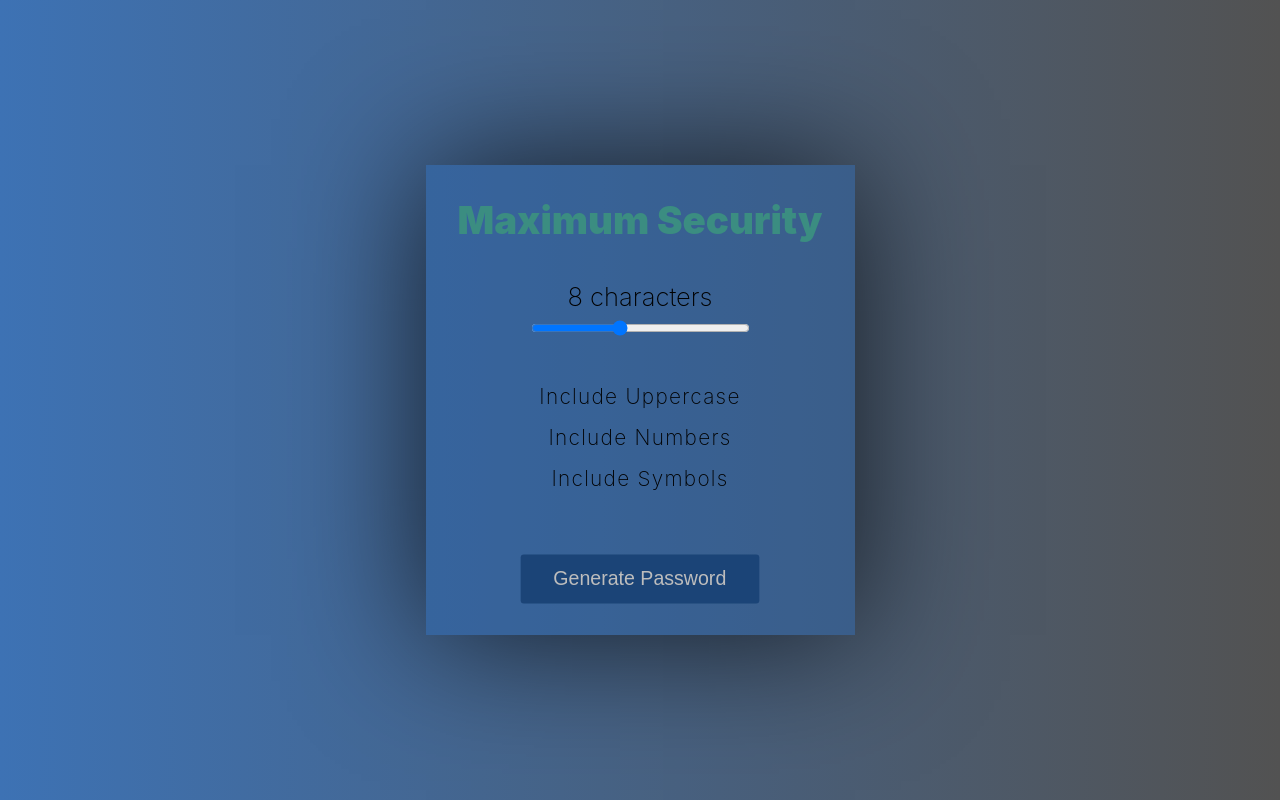
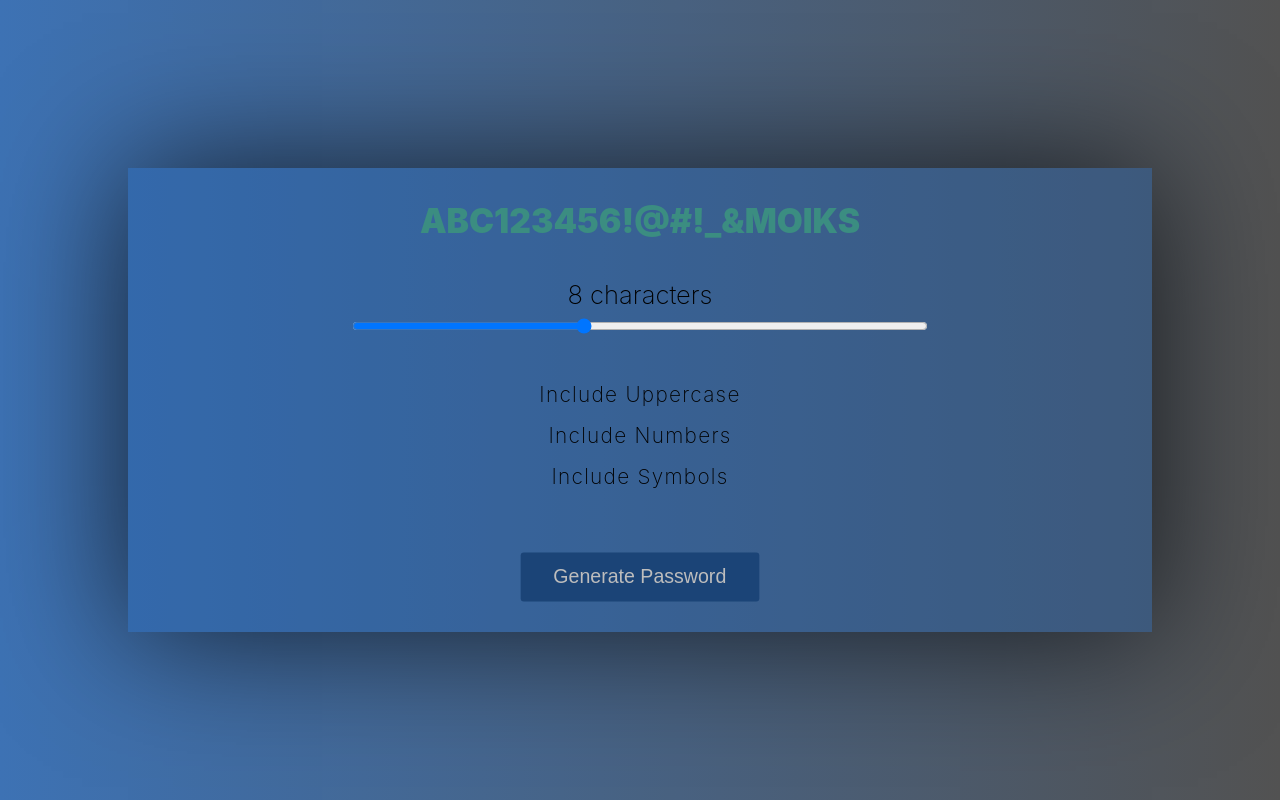
Before and after one commit to charlesmartinreed/yet-another-password-generator, a plain HTML site: page index.html in a window 1280 px wide. Both pictures are taken after a click on the input "Generate Password". Drawn offline with Linux system fonts and the light colour scheme.

Commit message:
Fix width issue with app container on max pass length.

```diff
--- a/index.html
+++ b/index.html
@@ -45,7 +45,7 @@
         <div class="checkbox-custom"></div>
       </label>
 
-      <input type="submit" value="Generate Password" />
+      <input type="submit" value="Generate Password" id="generate-button" />
     </div>
   </body>
 </html>
--- a/script.js
+++ b/script.js
@@ -1,5 +1,7 @@
 const characterCountSpan = document.getElementById("slider-character-count");
 const characterCountSlider = document.getElementById("slider-character");
+const passwordFieldEl = document.querySelector(".app-password-field");
+const generatePasswordButton = document.getElementById("generate-button");
 
 characterCountSlider.addEventListener("change", e => {
   if (e.target.value === "1") {
@@ -9,6 +11,15 @@ characterCountSlider.addEventListener("change", e => {
   }
 });
 
+generatePasswordButton.addEventListener("click", () => {
+  const password = generateNewPassword();
+  passwordFieldEl.textContent = password;
+});
+
+const generateNewPassword = () => {
+  return "ABC123456!@#!_&MOIKS";
+};
+
 window.addEventListener("load", () => {
   characterCountSpan.textContent = `${characterCountSlider.value} characters`;
 });
--- a/style.css
+++ b/style.css
@@ -35,14 +35,14 @@ body {
   display: grid;
   place-items: center;
   gap: 1rem;
-  max-width: 80%;
+  min-width: 80%;
   padding: 2rem;
   background-color: rgb(33, 96, 173, 0.4);
   box-shadow: 0 0 8rem rgba(0, 0, 0, 0.7);
 }
 
 .app-container .app-password-field {
-  font-size: 2.4rem;
+  font-size: 2.1rem;
   font-weight: 900;
   color: rgb(59, 141, 129);
   margin-bottom: 1.4rem;
@@ -72,9 +72,6 @@ body {
 
 .checkbox-label:last-of-type {
   margin-bottom: 3rem;
-}
-
-#slider-character-count {
 }
 
 input[type="range"] {
```
